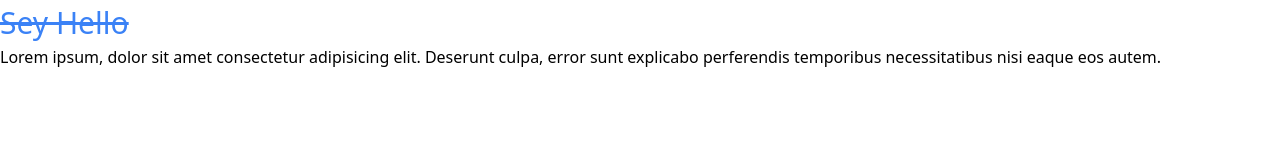
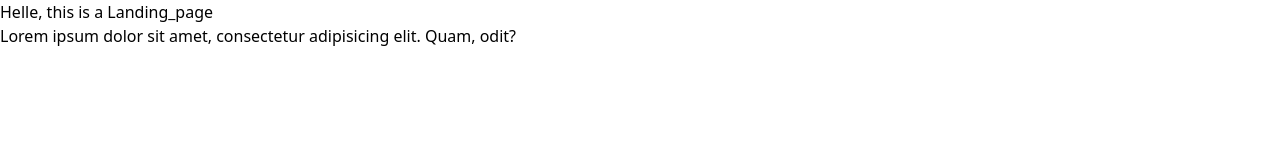
Before and after one commit to melika19/first-projekt-maktab124, a website: page public/index.html in a window 1280 px wide. Drawn offline with nearby package versions, Linux system fonts and the light colour scheme.

Commit message:
secound-projekt

```diff
--- a/public/index.html
+++ b/public/index.html
@@ -7,11 +7,8 @@
     <script src="https://cdn.tailwindcss.com"></script>
   </head>
   <body>
-    <p class="text-blue-500 text-[30px] line-through">Sey Hello</p>
-    <p>
-      Lorem ipsum, dolor sit amet consectetur adipisicing elit. Deserunt culpa,
-      error sunt explicabo perferendis temporibus necessitatibus nisi eaque eos
-      autem.
-    </p>
+    <h1>Helle, this is a Landing_page</h1>
+    <p>Lorem ipsum dolor sit amet, consectetur adipisicing elit. Quam, odit?</p>
+    <button class="hidden p-[20px] bg-blue-300">sumbit</button>
   </body>
 </html>
```
